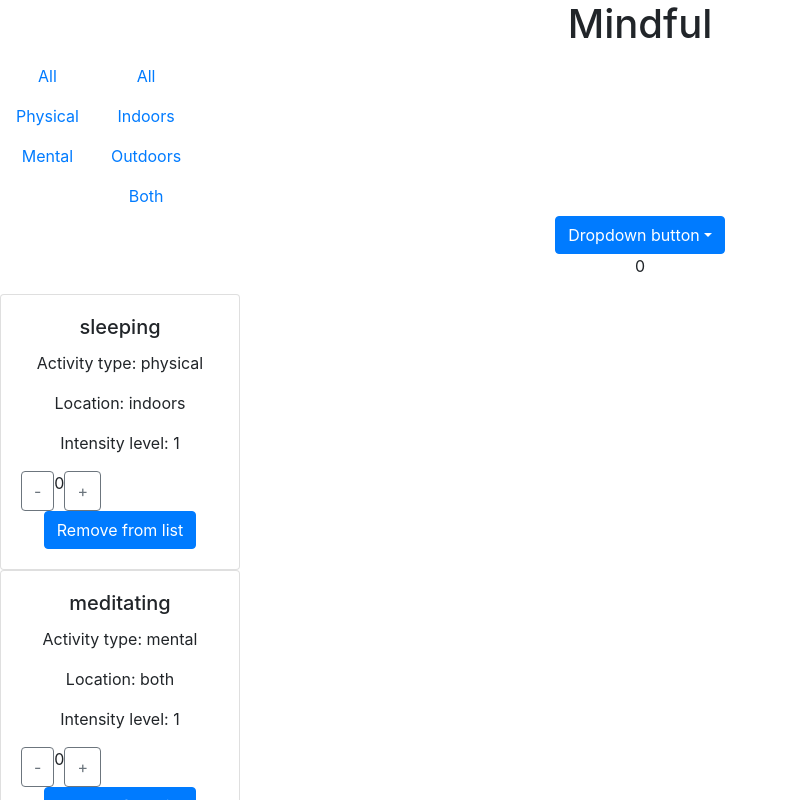
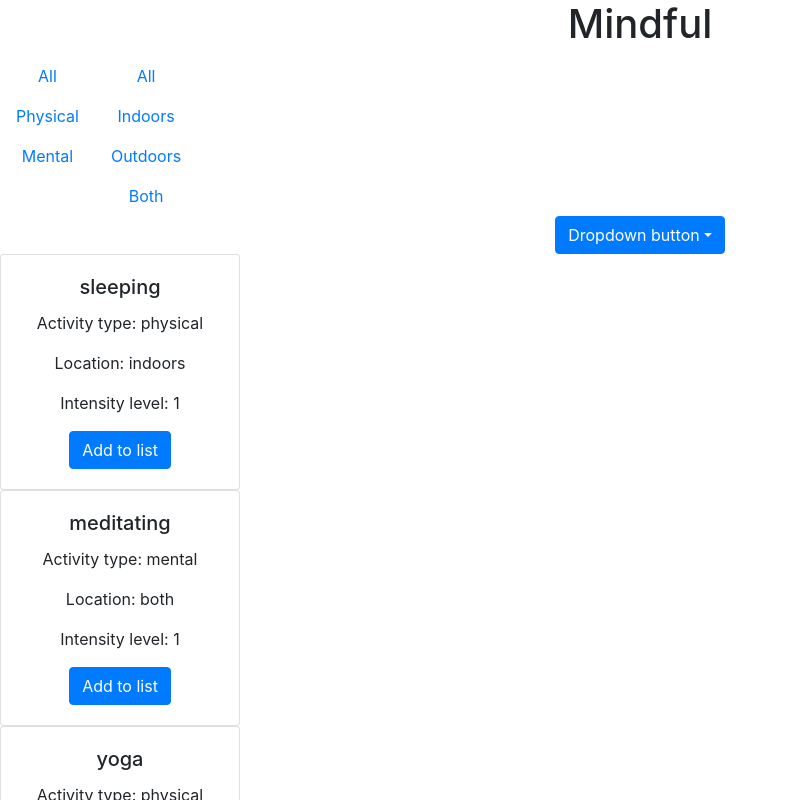
Before and after one commit to lauren-choi/favshows, a React (Create React App) app: page / in a window 1280 px wide. Shown: the top 800 px of the page, without its empty margins (0-788 px from the left). Built offline with nearby package versions, Linux system fonts and the light colour scheme.

Commit message:
default select option for sorting

```diff
--- a/src/AggregateList.js
+++ b/src/AggregateList.js
@@ -1,8 +1,5 @@
 import React from 'react';
 import AggregateItem from './AggregateItem';
-import Card from 'react-bootstrap/Card';
-import Button from 'react-bootstrap/Button';
-import ButtonToolbar from 'react-bootstrap/ButtonToolbar';
 
 export default class AggregateList extends React.Component {
 
--- a/src/FilteredList.js
+++ b/src/FilteredList.js
@@ -13,7 +13,8 @@ export default class FilteredList extends React.Component {
       type: "All",
       location: "All",
       sortState: "Select",
-      total: 0
+      total: 0,
+      tempList: [...this.props.list]
     }
   }
 
@@ -77,12 +78,14 @@ export default class FilteredList extends React.Component {
     })
   };
 
-  sortAscending = (a, b) => {
-    this.props.list.sort((a, b) => b.intensity - a.intensity)
-  }
-
-  sortDescending = (a, b) => {
-    this.props.list.sort((a, b) => a.intensity - b.intensity)
+  sortList = (a, b) => {
+    if(this.state.sortState === "ascending") {
+      this.state.tempList.sort((a, b) => a.intensity - b.intensity)
+    } else if (this.state.sortState === "descending") {
+      this.state.tempList.sort((a, b) => b.intensity - a.intensity)
+    } else {
+      this.state.tempList = [...this.props.list]
+    }
   }
 
   render() {
@@ -102,12 +105,14 @@ export default class FilteredList extends React.Component {
           </Nav.Item>
         </Nav>
         <DropdownButton id="dropdown-basic-button" title="Dropdown button">
+          <Dropdown.Item eventKey="select" onSelect={this.onSelectSorting}>Select</Dropdown.Item>
           <Dropdown.Item eventKey="ascending" onSelect={this.onSelectSorting}>Lowest to Highest</Dropdown.Item>
           <Dropdown.Item eventKey="descending" onSelect={this.onSelectSorting}>Highest to Lowest</Dropdown.Item>
         </DropdownButton>
+        <DisplayList list={this.state.tempList.filter(this.applyFilters).sort((a, b) => this.sortList(a, b))}/>
         {/* <DisplayList list={this.props.list.filter(this.applyFilters).sort(
           (a, b) => this.state.sortState === "ascending" ? this.sortAscending(a, b) : this.sortDescending(a, b))}/> */}
-        <AggregateList list={this.props.list}/>
+        {/* <AggregateList list={this.props.list}/> */}
       </div>
     );
   }
```
